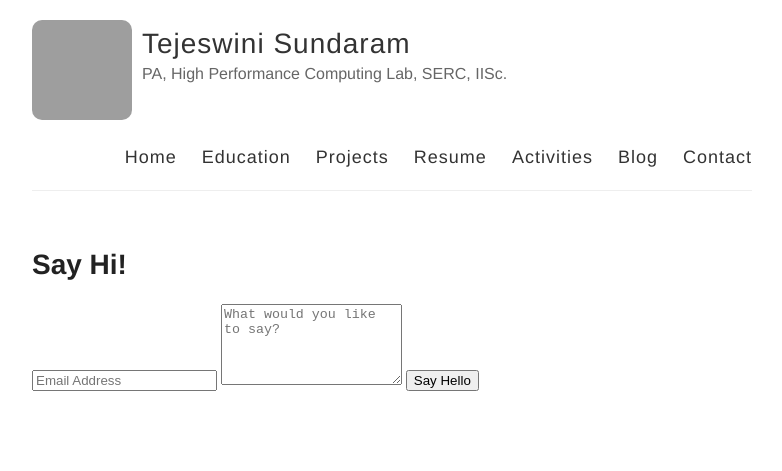
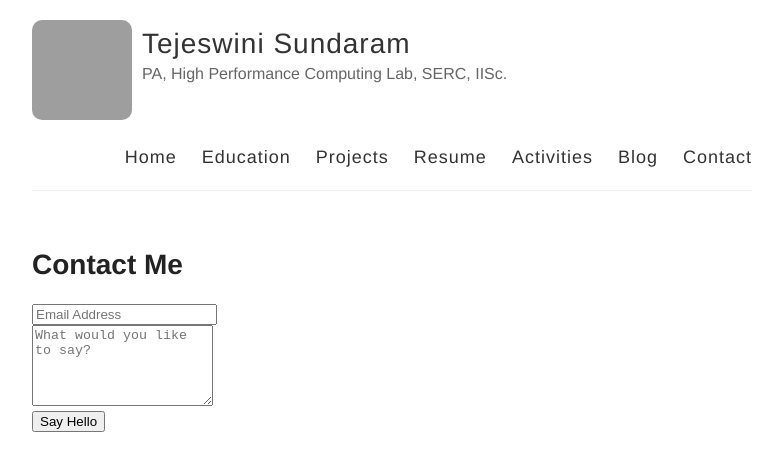
Before and after one commit to tejeswinisundaram/tejeswinisundaram.github.io, a Jekyll site: the page built from contact.html, in a window 1280 px wide. Shown: the top 471 px of the page, without its empty margins (248-1030 px from the left). Built offline with Jekyll 4.4.1, drawn with Linux system fonts in a browser that asks for light colours; Markdown is read by kramdown in place of the engine named in the settings; grey boxes are pictures that could not be loaded.

Commit message:
Update contact.html

```diff
--- a/contact.html
+++ b/contact.html
@@ -1,6 +1,6 @@
 ---
 layout: page
-title: Say Hi!
+title: Contact Me
 permalink: /contact/
 ---
 
@@ -8,9 +8,9 @@ permalink: /contact/
 
 <form action="https://getsimpleform.com/messages?form_api_token=23de6fc7eee2d8b2763b70f0a56d0072" method="post" class="form-stacked">
     <input type='hidden' name='redirect_to' value='{{ site.url |}}/thankyou/' />
-    <input type="text" name="email" class="field-light" placeholder="Email Address">
-    <textarea type="text" name="content" class="field-light" rows="5" placeholder="What would you like to say?"></textarea>
-    <input type="submit" class="button button-blue button-big mobile-block" value="Say Hello">
+    <input type="text" name="email" class="field-light" placeholder="Email Address"> <br/>
+    <textarea type="text" name="content" class="field-light" rows="5" placeholder="What would you like to say?"></textarea> <br />
+    <input type="submit" class="button button-blue button-big mobile-block" value="Say Hello"> <br/>
   </form>
 </div>
 
```
